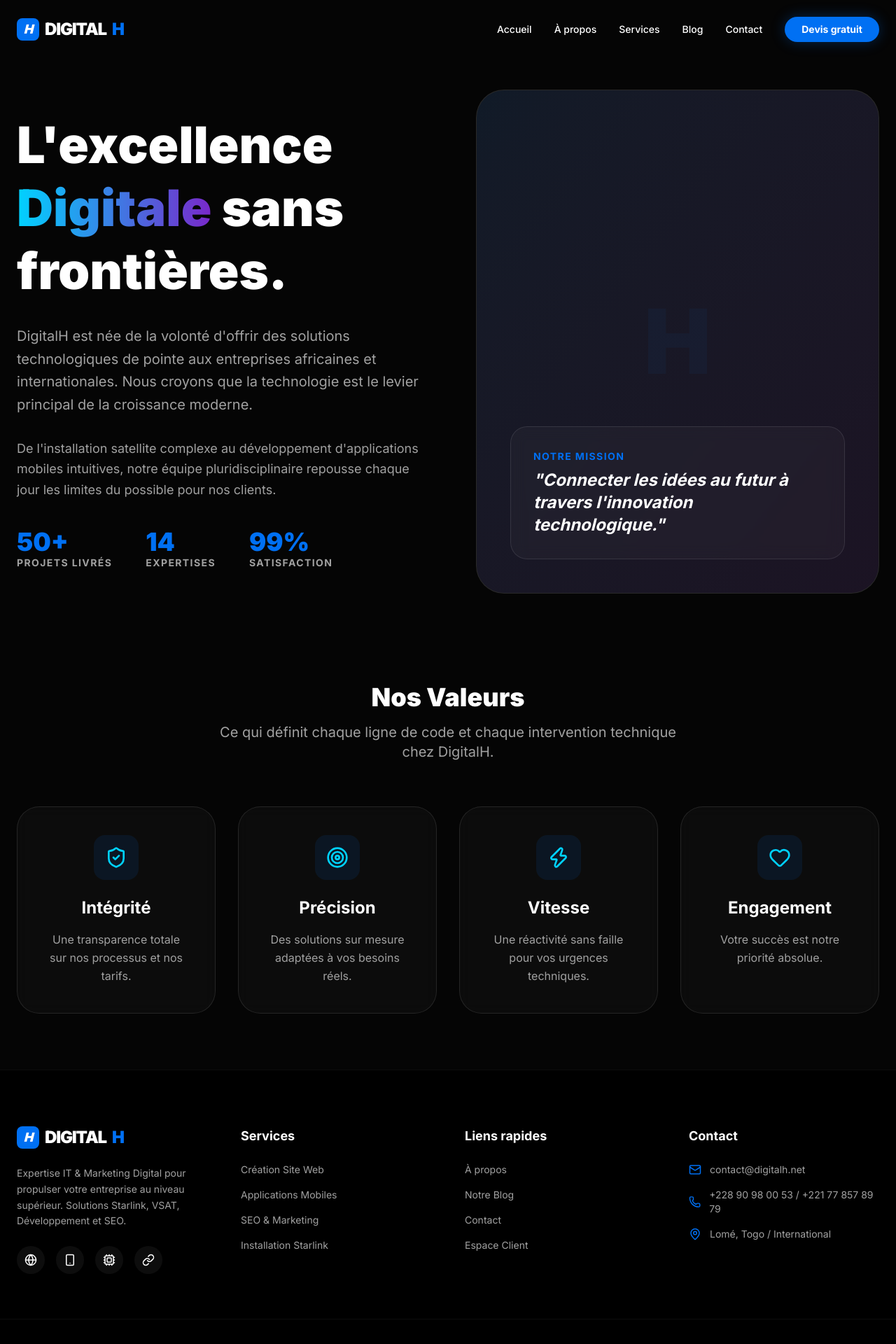
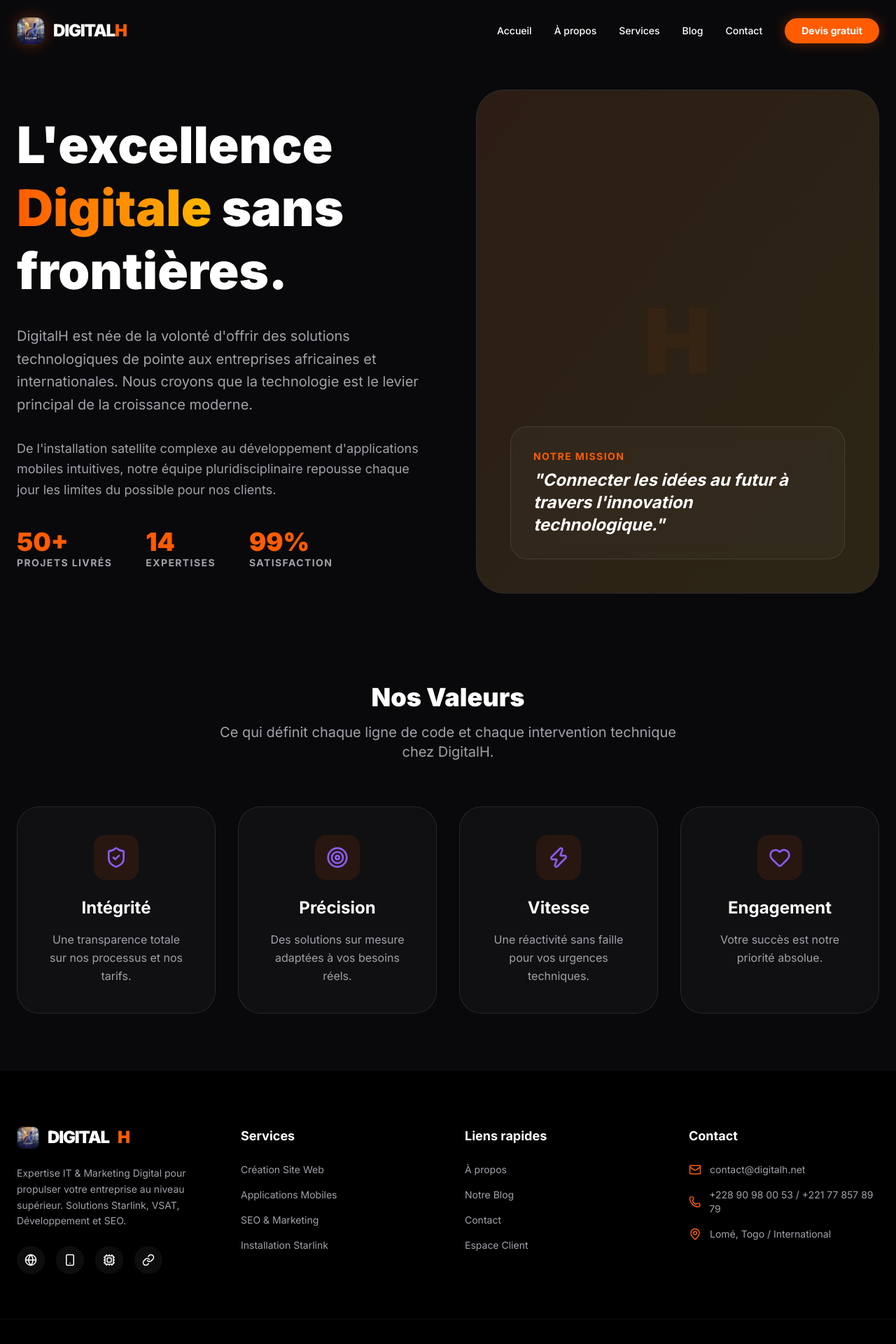
Before and after one commit to selogersn-alt/digitalh-site, a Next.js app: page /about in a window 1280 px wide. Shown: the top 1920 px of the page at 70% size. Built offline with nearby package versions, Linux system fonts and the light colour scheme.

Commit message:
feat: Rebranding with joyful color palette, new logo, and SEO improvements

```diff
--- a/app/globals.css
+++ b/app/globals.css
@@ -1,23 +1,23 @@
 @import "tailwindcss";
 
 @theme {
-  --color-background: #050505;
+  --color-background: #09090b;
   --color-foreground: #ffffff;
-  --color-primary: #0070f3;
-  --color-secondary: #7928ca;
-  --color-accent: #00d2ff;
-  --color-muted: #a1a1a1;
-  --color-border: #333333;
+  --color-primary: #ff5c00;
+  --color-secondary: #ffb800;
+  --color-accent: #8b5cf6;
+  --color-muted: #a1a1aa;
+  --color-border: #27272a;
 }
 
 :root {
-  --background: #050505;
+  --background: #09090b;
   --foreground: #ffffff;
-  --primary: #0070f3;
-  --secondary: #7928ca;
-  --accent: #00d2ff;
-  --muted: #a1a1a1;
-  --border: #333333;
+  --primary: #ff5c00;
+  --secondary: #ffb800;
+  --accent: #8b5cf6;
+  --muted: #a1a1aa;
+  --border: #27272a;
 }
 
 body {
@@ -35,13 +35,13 @@ body {
 }
 
 .text-gradient {
-  background: linear-gradient(to right, #00d2ff, #7928ca);
+  background: linear-gradient(to right, #ff5c00, #ffb800);
   -webkit-background-clip: text;
   -webkit-text-fill-color: transparent;
 }
 
 .glow {
-  box-shadow: 0 0 20px rgba(0, 112, 243, 0.3);
+  box-shadow: 0 0 20px rgba(255, 92, 0, 0.3);
 }
 
 /* Smooth Transitions */
--- a/app/layout.tsx
+++ b/app/layout.tsx
@@ -8,15 +8,15 @@ import Footer from "@/components/Footer";
 const inter = Inter({ subsets: ["latin"] });
 
 export const metadata: Metadata = {
-  title: "DigitalH | Agence Marketing Digital & Services IT Premium",
-  description: "Expertise IT & Marketing Digital à Lomé (Togo) et Dakar (Sénégal). Starlink, VSAT, Développement d'applications et SEO international.",
+  title: "DigitalH | Créativité & Excellence IT pour vos Projets",
+  description: "Propulsez votre entreprise avec DigitalH. Expertise en développement Web/Mobile, SEO international et solutions Starlink. L'innovation qui apporte du succès.",
   metadataBase: new URL("https://digitalh.net"),
   alternates: {
     canonical: "/",
   },
   openGraph: {
-    title: "DigitalH | Agence Marketing Digital & Services IT",
-    description: "Expertise IT & Marketing Digital à Lomé (Togo) et Dakar (Sénégal).",
+    title: "DigitalH | Votre Partenaire Digital de Confiance",
+    description: "Solutions IT innovantes et Marketing Digital haute performance au Togo, Sénégal et à l'International.",
     url: "https://digitalh.net",
     siteName: "DigitalH",
     images: [
@@ -24,7 +24,7 @@ export const metadata: Metadata = {
         url: "/og-image.png",
         width: 1200,
         height: 630,
-        alt: "DigitalH | Agence Marketing Digital & Services IT",
+        alt: "DigitalH | Expertise IT & Marketing",
       },
     ],
     locale: "fr_FR",
@@ -32,17 +32,17 @@ export const metadata: Metadata = {
   },
   icons: {
     icon: [
-      { url: "/icon.png" },
-      { url: "/icon.png", sizes: "32x32", type: "image/png" },
+      { url: "/logo_h.png" },
+      { url: "/logo_h.png", sizes: "32x32", type: "image/png" },
     ],
     apple: [
-      { url: "/icon.png" },
+      { url: "/logo_h.png" },
     ],
   },
   twitter: {
     card: "summary_large_image",
-    title: "DigitalH | Agence Marketing Digital & Services IT",
-    description: "Expertise IT & Marketing Digital à Lomé (Togo) et Dakar (Sénégal).",
+    title: "DigitalH | L'excellence Digitale à votre portée",
+    description: "Expertise IT & Marketing Digital de pointe.",
     images: ["/og-image.png"],
   },
 };
--- a/app/sitemap.ts
+++ b/app/sitemap.ts
@@ -16,12 +16,12 @@ export default function sitemap(): MetadataRoute.Sitemap {
   }))
 
   return [
-    { url: baseUrl, lastModified: new Date() },
-    { url: `${baseUrl}/about`, lastModified: new Date() },
-    { url: `${baseUrl}/services`, lastModified: new Date() },
-    { url: `${baseUrl}/blog`, lastModified: new Date() },
-    { url: `${baseUrl}/contact`, lastModified: new Date() },
-    ...serviceUrls,
-    ...blogUrls,
-  ]
+    { url: baseUrl, lastModified: new Date(), changeFrequency: 'daily', priority: 1 },
+    { url: `${baseUrl}/about`, lastModified: new Date(), changeFrequency: 'monthly', priority: 0.8 },
+    { url: `${baseUrl}/services`, lastModified: new Date(), changeFrequency: 'weekly', priority: 0.9 },
+    { url: `${baseUrl}/blog`, lastModified: new Date(), changeFrequency: 'daily', priority: 0.9 },
+    { url: `${baseUrl}/contact`, lastModified: new Date(), changeFrequency: 'monthly', priority: 0.8 },
+    ...serviceUrls.map(s => ({ ...s, changeFrequency: 'monthly', priority: 0.7 })),
+    ...blogUrls.map(b => ({ ...b, changeFrequency: 'weekly', priority: 0.7 })),
+  ] as MetadataRoute.Sitemap
 }
--- a/components/Footer.tsx
+++ b/components/Footer.tsx
@@ -1,13 +1,22 @@
 import Link from 'next/link'
 import { Globe, Smartphone, Cpu, Mail, Phone, MapPin, Link as LinkIcon } from 'lucide-react'
+
+import Image from 'next/image'
 
 export default function Footer() {
   return (
     <footer className="bg-black border-t border-white/5 pt-20 pb-10">
       <div className="container mx-auto px-6 grid grid-cols-1 md:grid-cols-2 lg:grid-cols-4 gap-12 mb-16">
         <div>
-          <Link href="/" className="text-2xl font-black tracking-tighter flex items-center gap-2 mb-6">
-            <span className="w-8 h-8 bg-primary rounded-lg flex items-center justify-center text-white text-lg italic">H</span>
+          <Link href="/" className="text-2xl font-black tracking-tighter flex items-center gap-3 mb-6">
+            <div className="relative w-8 h-8 overflow-hidden rounded-lg border border-white/10">
+              <Image
+                src="/logo_h.png"
+                alt="DigitalH Logo"
+                fill
+                className="object-cover"
+              />
+            </div>
             DIGITAL<span className="text-primary">H</span>
           </Link>
           <p className="text-muted text-sm leading-relaxed mb-6">
--- a/components/Navbar.tsx
+++ b/components/Navbar.tsx
@@ -4,6 +4,8 @@ import { useState, useEffect } from 'react'
 import Link from 'next/link'
 import { Menu, X } from 'lucide-react'
 import { motion, AnimatePresence } from 'framer-motion'
+
+import Image from 'next/image'
 
 const navLinks = [
   { name: 'Accueil', href: '/' },
@@ -26,9 +28,16 @@ export default function Navbar() {
   return (
     <nav className={`fixed top-0 w-full z-50 transition-all duration-300 ${scrolled ? 'glass py-4' : 'bg-transparent py-6'}`}>
       <div className="container mx-auto px-6 flex justify-between items-center">
-        <Link href="/" className="text-2xl font-black tracking-tighter flex items-center gap-2">
-          <span className="w-8 h-8 bg-primary rounded-lg flex items-center justify-center text-white text-lg italic">H</span>
-          DIGITAL<span className="text-primary">H</span>
+        <Link href="/" className="text-2xl font-black tracking-tighter flex items-center gap-3">
+          <div className="relative w-10 h-10 overflow-hidden rounded-xl border border-white/10 glow">
+            <Image
+              src="/logo_h.png"
+              alt="DigitalH Logo"
+              fill
+              className="object-cover"
+            />
+          </div>
+          <span className="hidden sm:inline">DIGITAL<span className="text-primary">H</span></span>
         </Link>
 
         {/* Desktop Nav */}
```
Also changed, not shown: public/logo_h.png (added).
